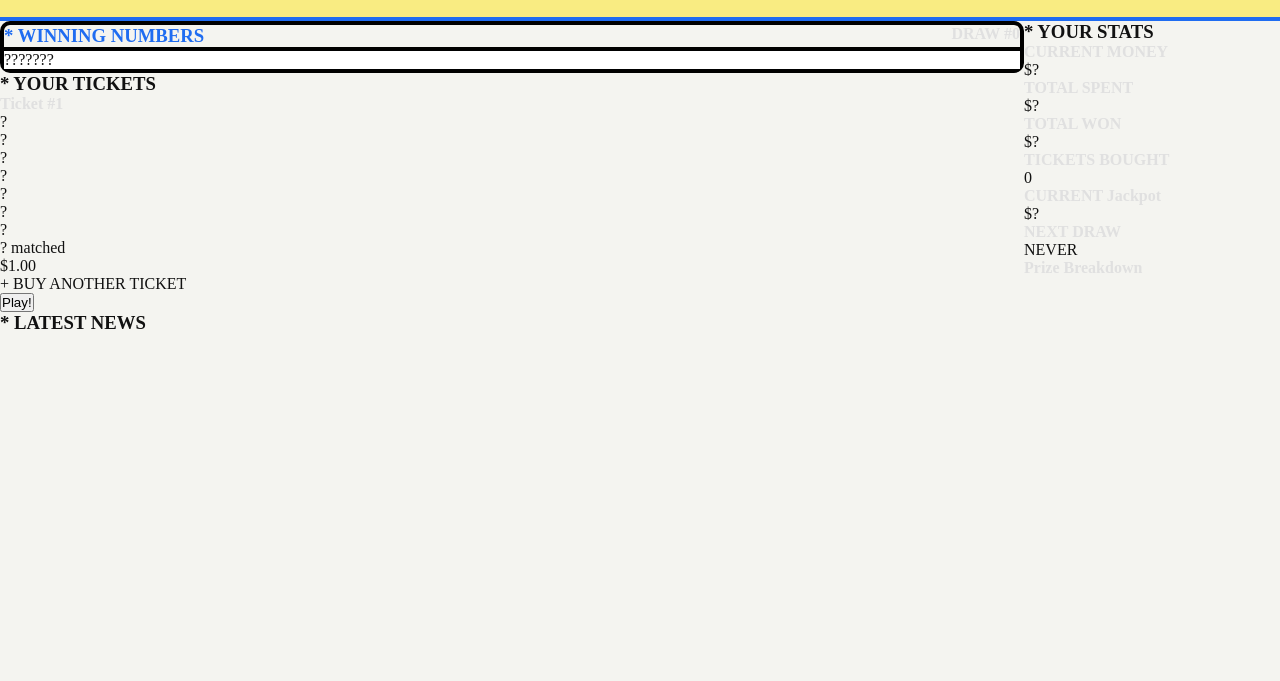
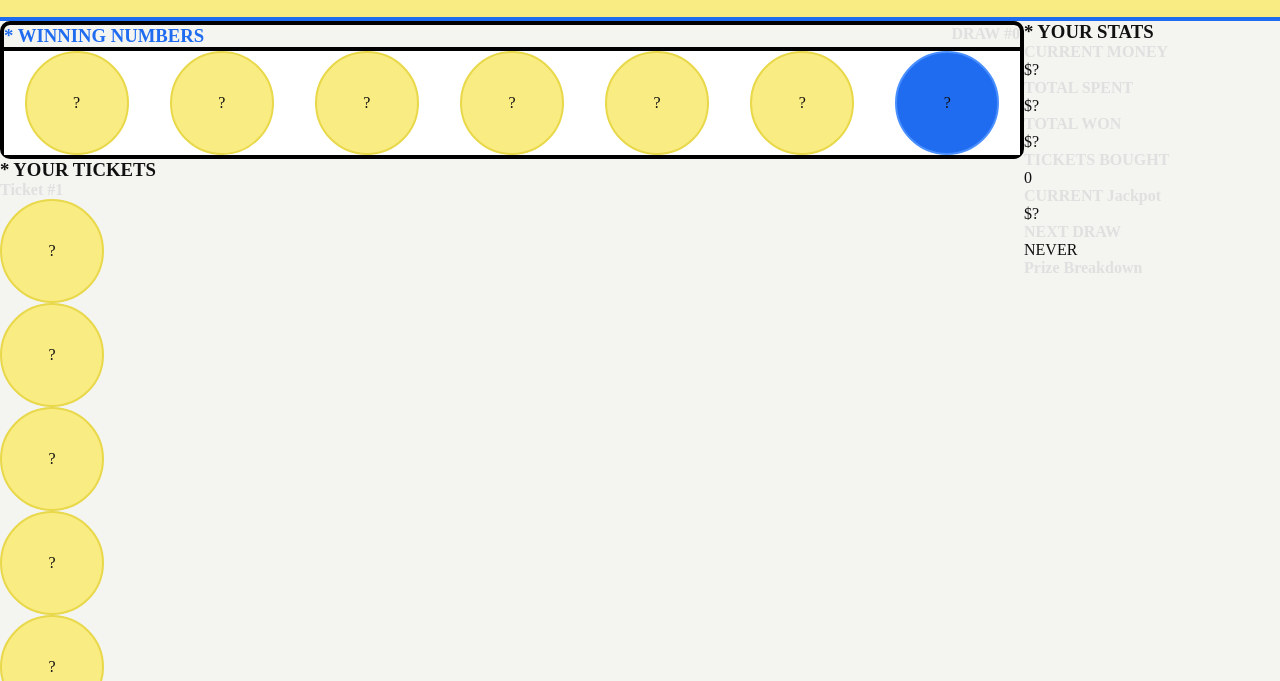
Before and after one commit to DanielDowling999/lotto-sim, a website: page index.html in a window 1280 px wide. Shown: the part 87-768 px from the top of the page. Drawn offline with Linux system fonts and the light colour scheme.

Commit message:
Did some more css, focused on the winning section and balls

```diff
--- a/styles.css
+++ b/styles.css
@@ -6,7 +6,10 @@
 }
 :root{
     --light-main-color:#F9EC82;
+    --brand-border-color:#E8D84A;
     --powerball-color: #1F6CF1;
+    --powerball-border-color:#4A8FFF;
+
     --dark-background-color:#121212;
     --light-background-color:#F4F4F0;
     --card-background-color:#FFFFFF;
@@ -33,7 +36,7 @@ body{
     display:flex;
     align-items: center;
     background-color:var(--light-main-color);
-    color:var(--dark-background-color);
+    color:var(--primary-text-color);
     border-bottom: 4px solid var(--powerball-color);
     justify-content: space-between;
     padding-top:20px;
@@ -87,4 +90,23 @@ h4{
     display:flex;
     flex-direction:row;
     background-color: white;
+    justify-content: space-around;
+
 }
+
+.ball{
+    height:100px;
+    width:100px;
+    background-color:var(--light-main-color);
+    border-radius: 50%;
+    display:flex;
+    align-items:center;
+    justify-content:center;
+    border:2px solid var(--brand-border-color);
+
+}
+
+.powerball{
+    background-color:var(--powerball-color);
+    border-color: var(--powerball-border-color);
+}
```
